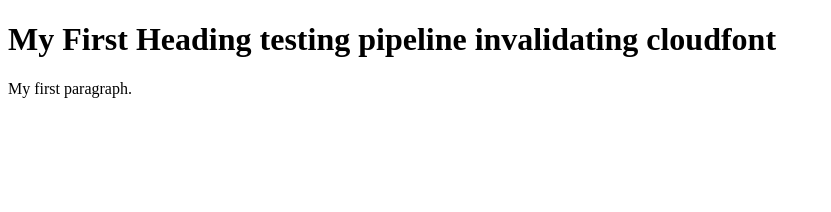
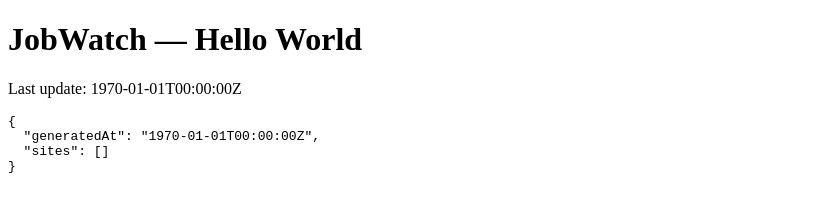
Before and after one commit to HelloCody1000/job_search, a plain HTML site: page index.html in a window 1280 px wide. Shown: the whole page, without its empty margins (0-831 px from the left). Drawn offline with Linux system fonts and the light colour scheme.

Commit message:
adding new files and editing index

```diff
--- a/index.html
+++ b/index.html
@@ -1,9 +1,20 @@
-<!DOCTYPE html>
-<html>
-<body>
+<!doctype html>
+<meta charset="utf-8">
+<title>JobWatch — Hello World</title>
 
-<h1>My First Heading testing pipeline invalidating cloudfont</h1>
-<p>My first paragraph.</p>
+<h1>JobWatch — Hello World</h1>
+<p id="last">Loading…</p>
+<pre id="out" style="white-space: pre-wrap;"></pre>
 
-</body>
-</html>
+<script>
+(async () => {
+  try {
+    const res = await fetch("status/index.json", { cache: "no-store" });
+    const j = await res.json();
+    document.getElementById("last").textContent = "Last update: " + j.generatedAt;
+    document.getElementById("out").textContent  = JSON.stringify(j, null, 2);
+  } catch (e) {
+    document.getElementById("last").textContent = "Failed to load status.";
+  }
+})();
+</script>
--- /dev/null
+++ b/status/index.json
@@ -0,0 +1,4 @@
+{
+  "generatedAt": "1970-01-01T00:00:00Z",
+  "sites": []
+}
```
Also changed, not shown: .gen/genStatus.mjs (added), 2 other files.
